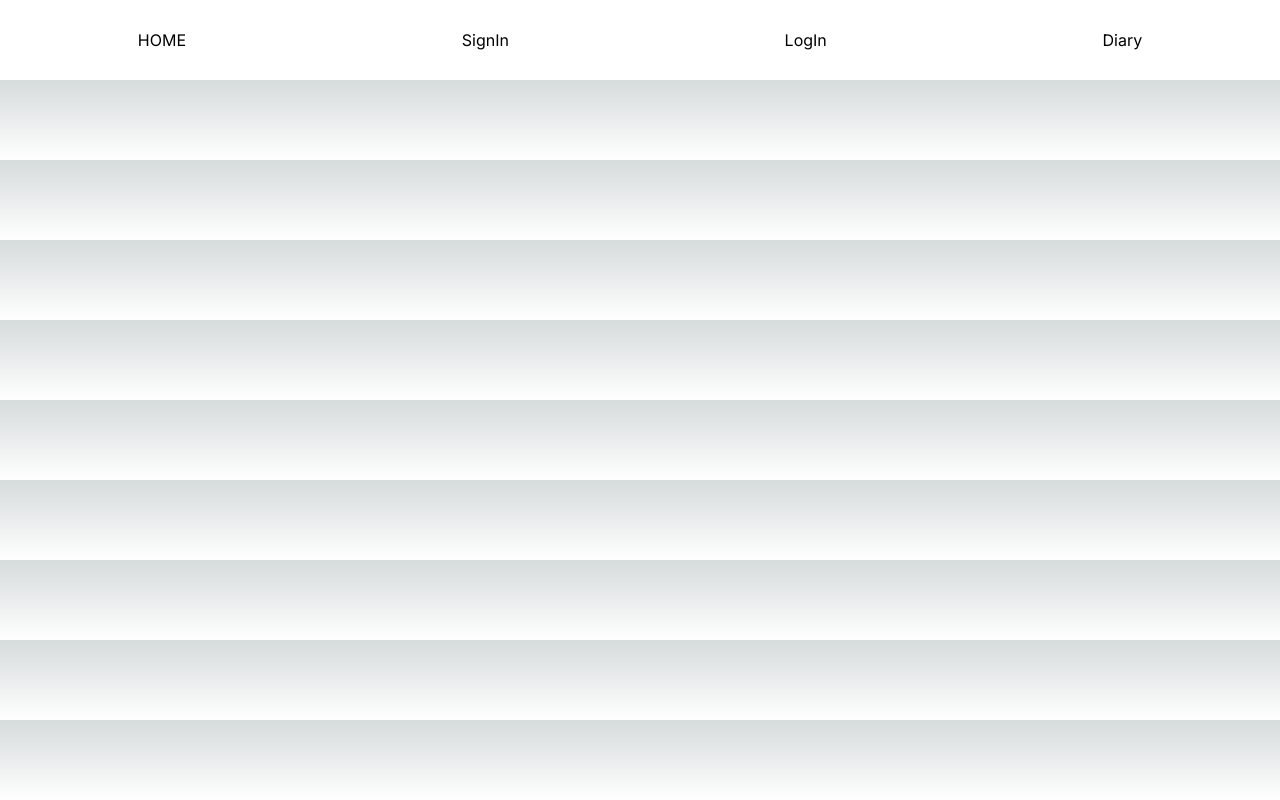
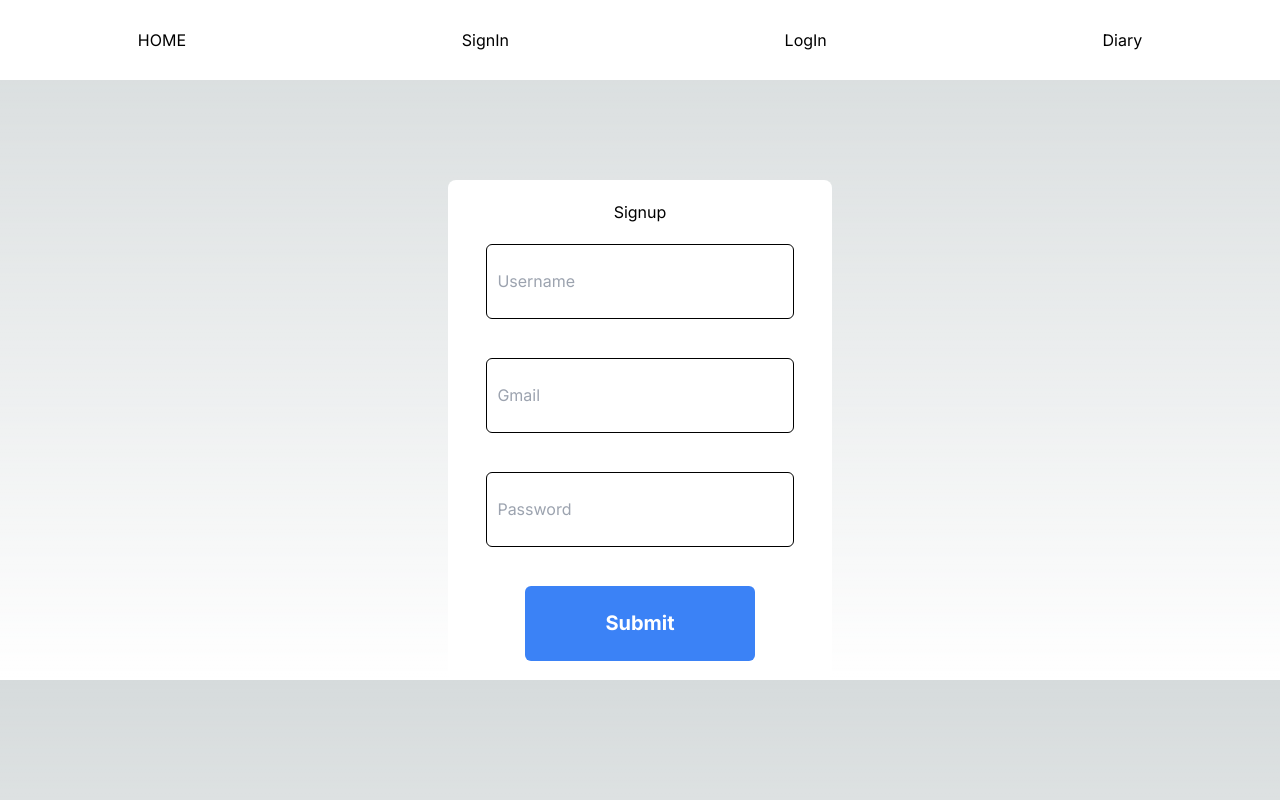
Before and after one commit to SahayakSharma/NoteDown, a Next.js app: page /SignIn in a window 1280 px wide. Built offline with nearby package versions, Linux system fonts and the light colour scheme.

Commit message:
setup connection to database for new user registration

```diff
--- a/src/app/SignIn/page.tsx
+++ b/src/app/SignIn/page.tsx
@@ -1,40 +1,46 @@
 "use client"
 import connecttoDB from '@/dbConnection/connect';
-import React, { useEffect } from 'react'
+import React, { useEffect,useState } from 'react'
 
 const SignIn = () => {
-  const name='sahayak';
-  const phone='12345';
-  const handleclickpost=async()=>{
-    await fetch('/api/v1',{
-      method:'POST',
-      body:JSON.stringify({name,phone}),
-      headers:{
-        'Content-Type':'application/json'
-      },
-    })
-    .then((res)=>console.log('reached end'))
+  const[username,setusername]=React.useState('');
+  const[gmail,setgmail]=React.useState('');
+  const[password,setpassword]=React.useState('');
 
+  const handlesubmit=async()=>{
+    try {
+      if(username==='' || gmail==='' || password===''){
+        alert('Please fill all the fields')
+        return
+      }
+      else{
+        await fetch('/api/v1', {
+          method: 'POST',
+          body: JSON.stringify({username:username,gmail:gmail,password:password}),
+          headers: {
+            'Content-Type': 'application/json',
+          },
+        })
+        alert('success')
+      }
+    } catch (error : any) {
+      console.log(error.message)
 
-
-  }
-  const handleclickget=async()=>{
-
-
-    await fetch('/api/v2',{
-      method:'GET',
-      headers:{
-        'Content-Type':'application/json'
-      },
-    })
-   .then((res)=>console.log(res.json()))
+    }
 
   }
 
   return (
-    <div>
+    <div className='w-[30%] h-[500px] mt-[100px] rounded-lg m-auto bg-white flex flex-col justify-around'>
+      <label htmlFor="" className='text-center text-black pt-[20px]'>Signup</label>
+      <input type="text" className='w-[80%] m-auto h-[15%] outline-black text-black border-black border-[1px] rounded-md pl-[10px]'  placeholder='Username' value={username} onChange={(e)=>setusername(e.target.value)}/>
+      <input type="text" className='w-[80%] m-auto h-[15%] outline-black text-black border-black border-[1px] rounded-md pl-[10px]'  placeholder='Gmail' value={gmail} onChange={(e)=>setgmail(e.target.value)}/>
+      <input type="text" className='w-[80%] m-auto h-[15%] outline-black text-black border-black border-[1px] rounded-md pl-[10px]' placeholder='Password' value={password} onChange={(e)=>setpassword(e.target.value)}/>
+
+      <button className='w-[60%] h-[15%] bg-blue-500 text-white rounded-md m-auto font-bold text-[20px] hover:border-2 hover:border-black hover:bg-white hover:text-black' onClick={handlesubmit}>Submit</button>
       {/* <button className='p-[20px]' onClick={handleclickpost}>Post</button>
       <button onClick={handleclickget}>Get</button> */}
+
 
 
 
--- a/src/app/api/v1/route.ts
+++ b/src/app/api/v1/route.ts
@@ -9,11 +9,12 @@ connecttoDB();
 export async function POST(request:NextRequest) {
     try{
         const reqbody=await request.json();
-        const {name,phone}=reqbody;
+        const {username,gmail,password}=reqbody;
 
         const newuser=new user({
-            name:name,
-            phone:phone
+            name:username,
+            gmail:gmail,
+            password:password,
         })
         const saveduser=await newuser.save();
         // console.log(saveduser)
@@ -23,7 +24,8 @@ export async function POST(request:NextRequest) {
 
         console.log("new user saved as "+saveduser)
 
-        return NextResponse.json(user.find());
+
+        return NextResponse.json({});
 
     }
     catch(e){
--- a/src/model/userinfo.ts
+++ b/src/model/userinfo.ts
@@ -1,11 +1,12 @@
 import mongoose from "mongoose";
 
 const userSchema=new mongoose.Schema({
-    name:String,
-    phone : String
+    name : String,
+    gmail : String,
+    password : String,
 })
 
-const user=mongoose.models.users||mongoose.model('first',userSchema);
+const user=mongoose.models.users||mongoose.model('user_creds',userSchema);
 // export const founduser=user.find();
 
 export default user;
```
Also changed, not shown: 1 other file (tests, documents, lock files or other folders).
